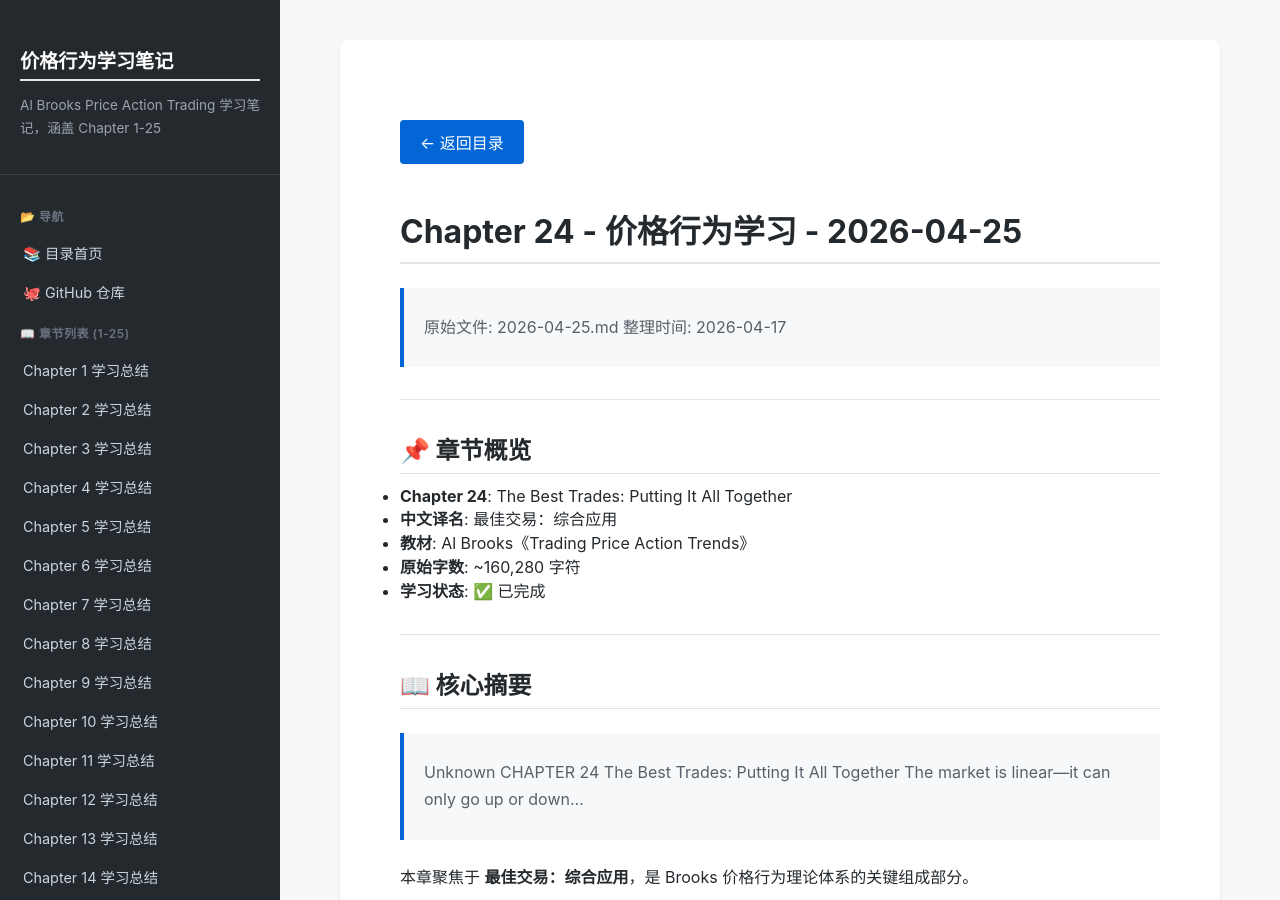
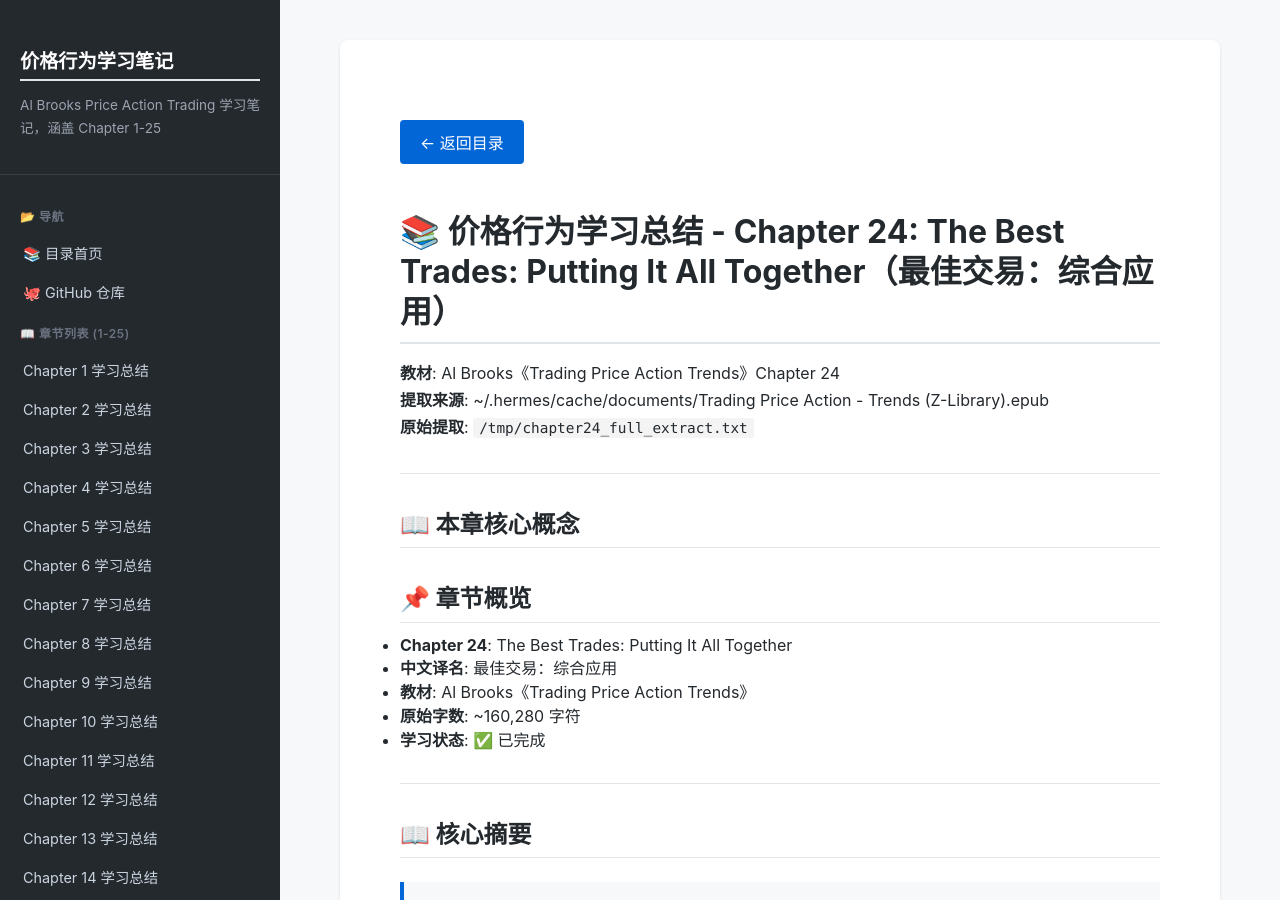
Before and after one commit to stephenki/price-action-notes, a Jekyll site: the page built from chapter-24.md, in a window 1280 px wide and 900 px high. Built offline with Jekyll 4.4.1, drawn with Linux system fonts in a browser that asks for light colours.

Commit message:
fix: 统一 Chapter 24 格式（标准 frontmatter + 元信息）

```diff
--- a/chapter-24.md
+++ b/chapter-24.md
@@ -4,13 +4,15 @@ title: "Chapter 24 学习总结"
 chapter: 24
 ---
 
-# Chapter 24 - 价格行为学习 - 2026-04-25
+# 📚 价格行为学习总结 - Chapter 24: The Best Trades: Putting It All Together（最佳交易：综合应用）
 
-> 原始文件: 2026-04-25.md
-> 整理时间: 2026-04-17
+**教材**: Al Brooks《Trading Price Action Trends》Chapter 24
+**提取来源**: ~/.hermes/cache/documents/Trading Price Action - Trends (Z-Library).epub
+**原始提取**: `/tmp/chapter24_full_extract.txt`
 
 ---
 
+## 📖 本章核心概念
 
 ## 📌 章节概览
 - **Chapter 24**: The Best Trades: Putting It All Together
```
